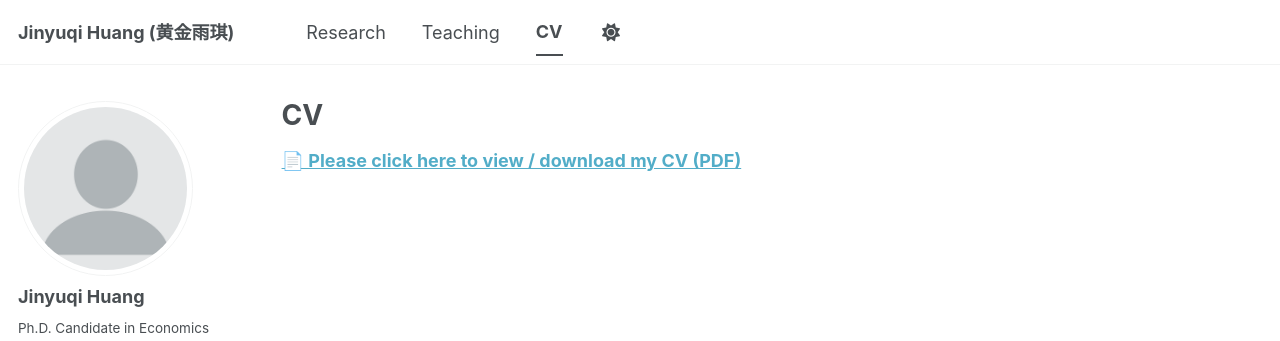
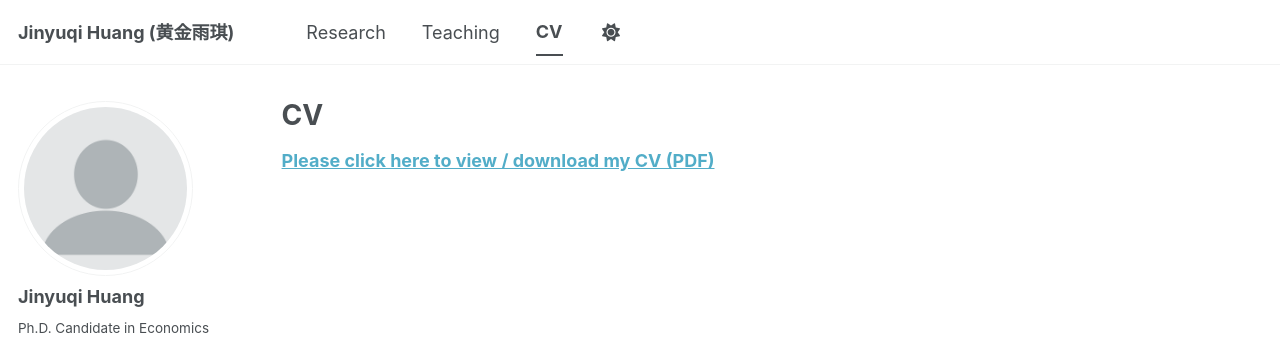
Before and after one commit to brayanam5903/brayanam5903.github.io, a Jekyll site: the page built from _pages/cv.md, in a window 1280 px wide and 900 px high. Shown: the top 341 px of the window. Built offline with Jekyll 4.4.1, drawn with Linux system fonts in a browser that asks for light colours; a style sheet for code colours, icons or effects is not loaded.

Commit message:
Update cv.md

```diff
--- a/_pages/cv.md
+++ b/_pages/cv.md
@@ -10,4 +10,4 @@ redirect_from:
 {% include base_path %}
 
 
-[**📄 Please click here to view / download my CV (PDF)**]({{ base_path }}/files/CV.pdf)
+[**Please click here to view / download my CV (PDF)**]({{ base_path }}/files/CV.pdf)
```
